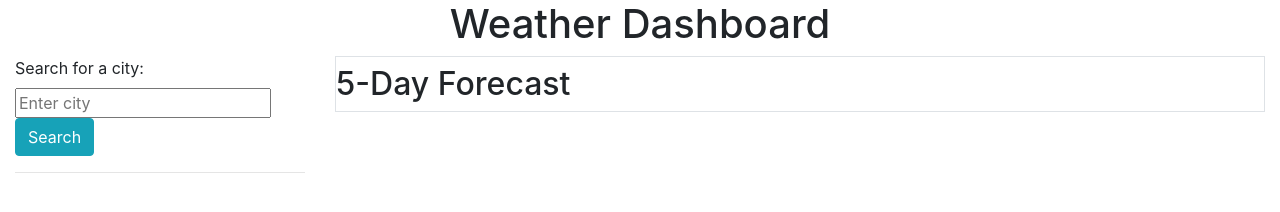
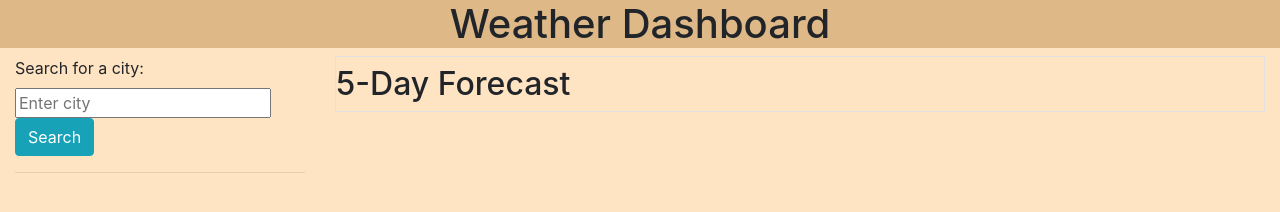
Before and after one commit to JSnyder593/weather-dashboard2.0, a plain HTML site: page index.html in a window 1280 px wide. Drawn offline with nearby package versions, Linux system fonts and the light colour scheme.

Commit message:
slight styling

```diff
--- a/assets/style.css
+++ b/assets/style.css
@@ -0,0 +1,7 @@
+body{
+    background-color: bisque;
+}
+
+h1{
+    background-color: burlywood;
+}
--- a/index.html
+++ b/index.html
@@ -8,6 +8,7 @@
   <title>Weather Dashboard</title>
   <link rel="stylesheet" href="https://stackpath.bootstrapcdn.com/bootstrap/4.3.1/css/bootstrap.min.css" />
   <link href="https://fonts.googleapis.com/css2?family=Noto+Sans+Mono:wght@600&display=swap" rel="stylesheet">
+  <link rel="stylesheet" href="./assets/style.css">
 </head>
 
 <body>
```
